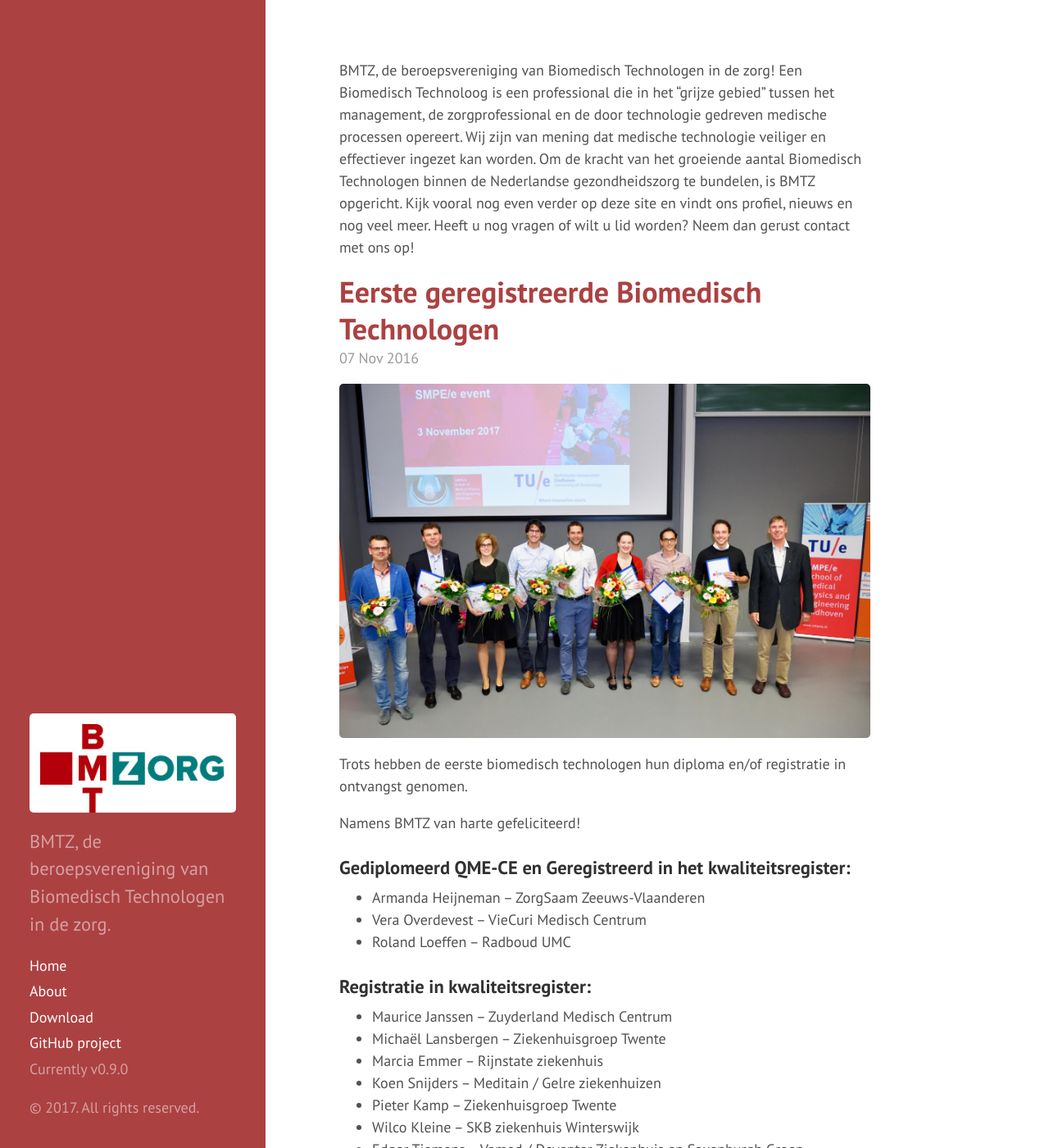
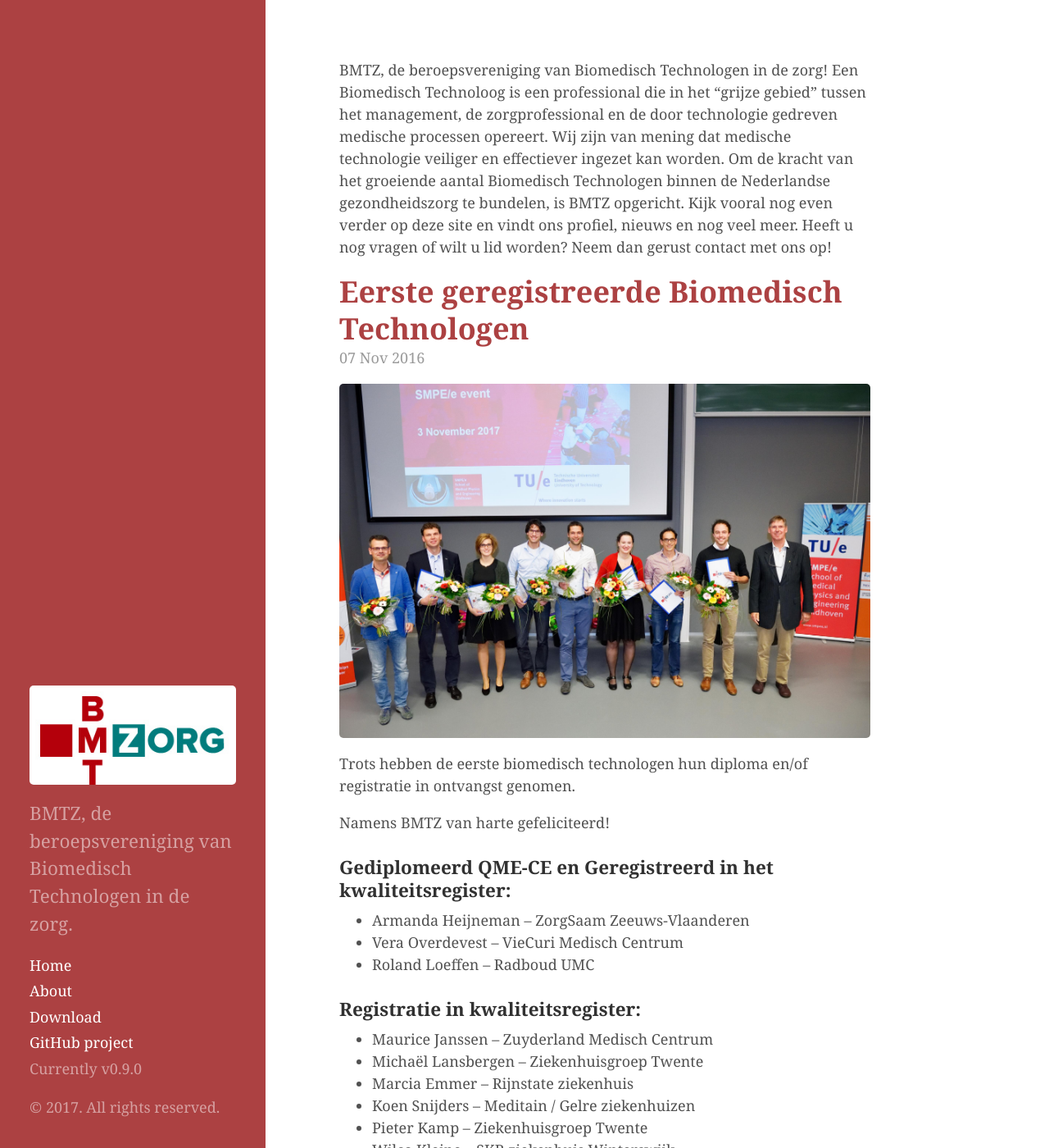
Before and after one commit to wjoachim/wjoachim.github.io, a Jekyll site: the page built from index.html, in a window 1280 px wide and 1400 px high. Shown: the whole window at 82% size. Built offline with Jekyll 4.4.1, drawn with Linux system fonts in a browser that asks for light colours; Markdown is read by kramdown in place of the engine named in the settings; the list of posts is cut into pages by our own code.

Commit message:
Font update

```diff
--- a/public/css/hyde.css
+++ b/public/css/hyde.css
@@ -32,7 +32,7 @@
  */
 
 html {
-  font-family: "PT Sans", Helvetica, Arial, sans-serif;
+  font-family: "PT Serif", Georgia, "Times New Roman", serif;
 }
 @media (min-width: 48em) {
   html {
```
